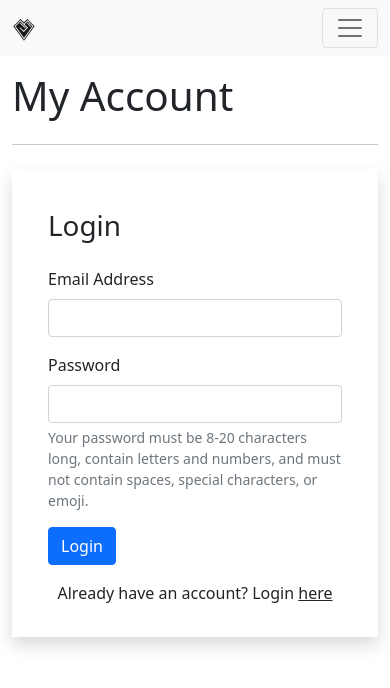
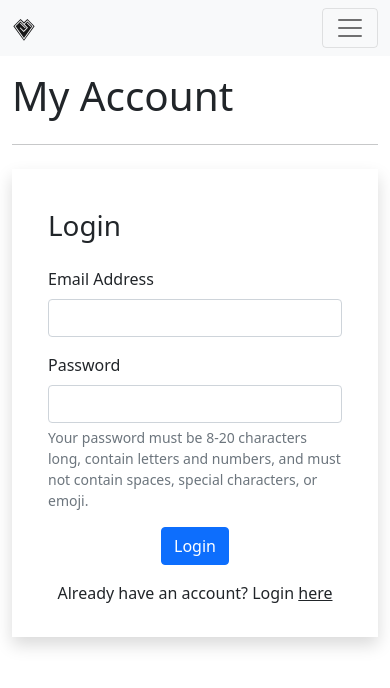
Before and after one commit to jason-nordheim/healthy, a React (Create React App) app: page /account in a window 390 px wide. Shown: the top 688 px of the page. Built offline with nearby package versions, Linux system fonts and the light colour scheme.

Commit message:
removed extraneous comments

```diff
--- a/src/components/forms/LoginForm.js
+++ b/src/components/forms/LoginForm.js
@@ -16,9 +16,10 @@ export const LoginForm = () => {
   });
 
   const { email, password } = formValues;
+
+  // submit handler
   const handleSubmit = (event) => {
     event.preventDefault();
-    // todo: send user data to API to create an account
     const user = { email, password };
     AuthActions.Login(user, dispatch);
   };
@@ -58,7 +59,7 @@ export const LoginForm = () => {
       </div>
       <div className="container">
         <div className="row">
-          <div className="col">
+          <div className="col-sm-auto d-flex justify-content-center">
             <SubmitButton onSubmit={handleSubmit} label="Login" />
           </div>
         </div>
```
